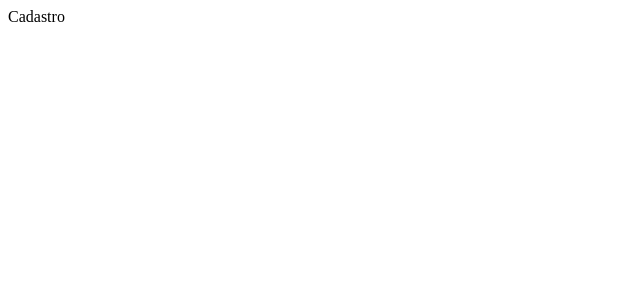
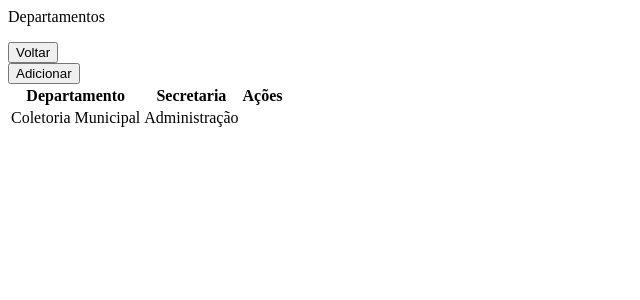
Before and after one commit to raphaelnrod/ProjetoTonerControl, a PHP site: page /departament_card.php in a window 1280 px wide. Before the commit the part shown is almost empty. Shown: the top 300 px of the page, without its empty margins (0-640 px from the left). Run offline with PHP 8.4, Linux system fonts and the light colour scheme.

Commit message:
mais alguns detalhes da view Cadastro

```diff
--- a/src/views/departament_card.php
+++ b/src/views/departament_card.php
@@ -1,7 +1,48 @@
 <main class="content">
     <div class="content-title mb-4">
-        <div class="ml-2">
-            <p>Cadastro</p>
+        <div class="header-card ml-2">
+            <div>
+                <p>Departamentos</p>
+            </div>
+            <div class="row">
+                <div class="mx-2">
+                    <button class="btn btn-head btn-primary" onclick="location.href='cadastro.php'">
+                        <i class="icofont-arrow-left mr-1"></i>
+                        Voltar
+                    </button>
+                </div>
+                <div class="mr-3">
+                    <button class="btn btn-success" type="button" data-toggle="modal" data-target="#ModalLoginForm">
+                        <i class="icofont-ui-add mr-1 mt-1"></i>
+                        Adicionar
+                    </button>
+                </div>
+            </div>
         </div>
     </div>
+    <div class="content-table">
+        <table class="table table-sm table-bordered table-hover table-content">
+            <thead class="bg-dark text-white thead-title">
+                <th class="col-md-5">Departamento</th>
+                <th class="col-md-5">Secretaria</th>
+                <th class="td-center col-md-2">Ações</th>
+            </thead>
+            <tbody>
+                <tr>
+                    <td>Coletoria Municipal</td>
+                    <td>Administração</td>
+                    <td class="td-center">
+                        <div class="btn-area">
+                            <a href="#" class="ml-2">
+                                <i class="text-primary action-button-up icofont-pencil-alt-5"></i>
+                            </a>
+                            <a href="#" class="ml-2">
+                                <i class="text-danger action-button-del icofont-trash"></i>
+                            </a>
+                        </div>
+                    </td>
+                </tr>
+            </tbody>
+        </table>
+    </div>
 </main>
```
Also changed, not shown: public/assets/css/cadastro.css, public/assets/js/app.js.
